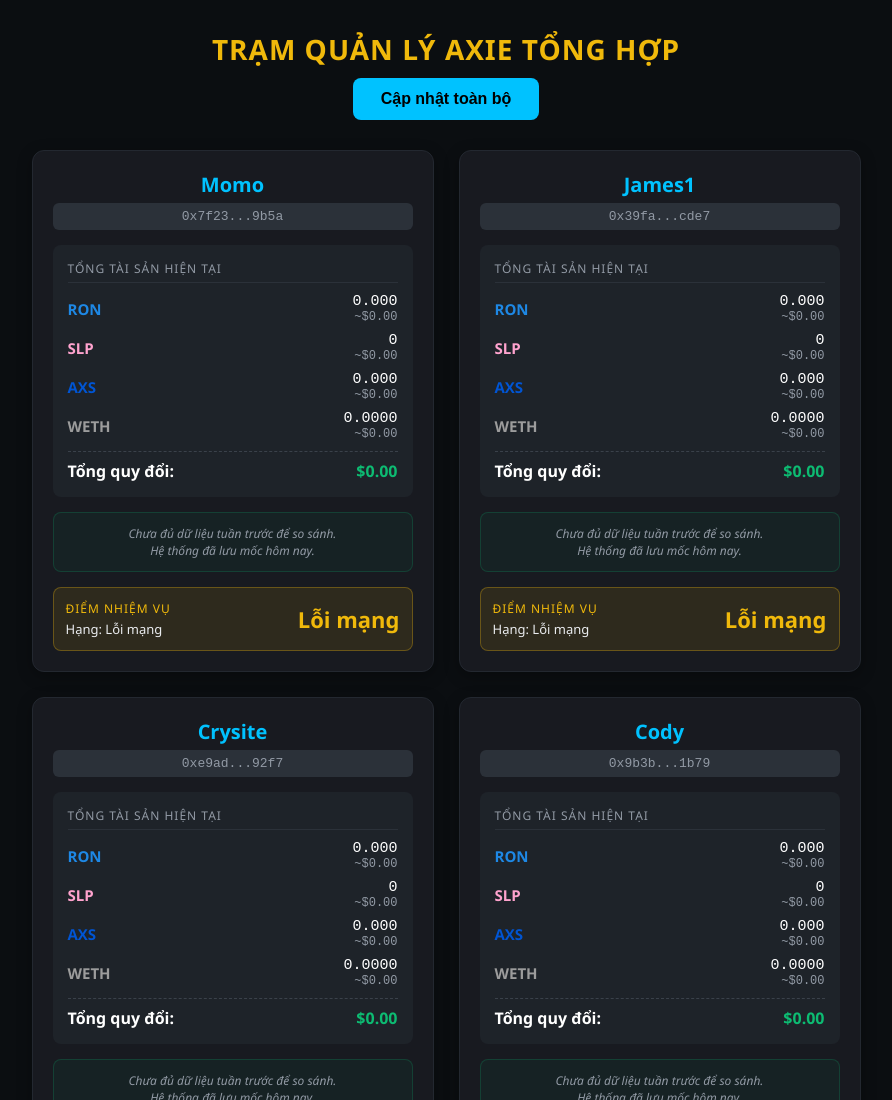
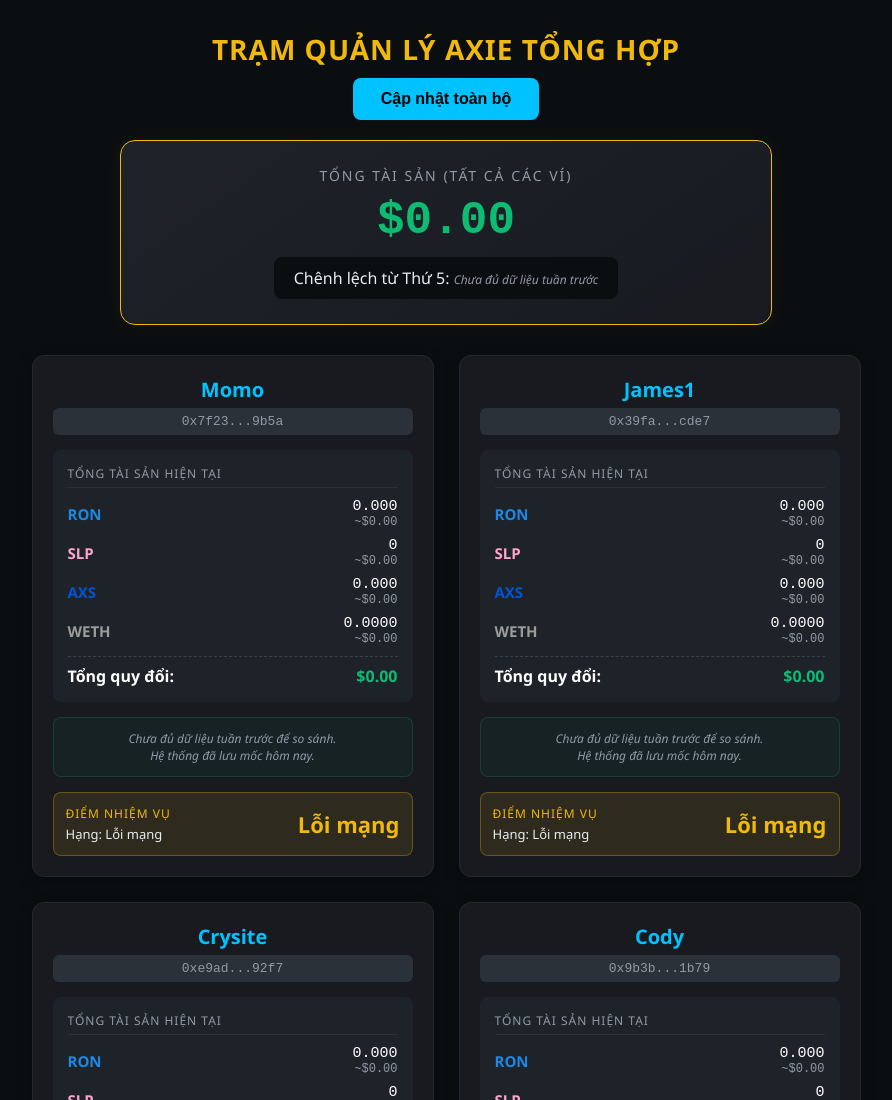
Before and after one commit to james95it/axie101, a plain HTML site: page index.html in a window 1280 px wide. Shown: the top 1100 px of the page, without its empty margins (194-1086 px from the left). Drawn offline with Linux system fonts and the light colour scheme; no server answers.

Commit message:
Update index.html

```diff
--- a/index.html
+++ b/index.html
@@ -15,7 +15,7 @@
         }
         .dashboard-header {
             text-align: center;
-            margin-bottom: 30px;
+            margin-bottom: 20px;
         }
         .dashboard-title {
             color: #f0b90b;
@@ -25,6 +25,42 @@
             text-transform: uppercase;
             letter-spacing: 1px;
         }
+
+        /* CSS CHỈNH SỬA: Thêm giao diện cho Bảng Tổng Kết */
+        .summary-section {
+            background: linear-gradient(145deg, #1e2329, #181a20);
+            border-radius: 15px;
+            padding: 25px;
+            max-width: 600px;
+            margin: 0 auto 30px auto;
+            text-align: center;
+            border: 1px solid #f0b90b;
+            box-shadow: 0 0 20px rgba(240, 185, 11, 0.05);
+            display: none; /* Ẩn khi chưa có dữ liệu */
+        }
+        .summary-title {
+            color: #929aa5;
+            font-size: 14px;
+            text-transform: uppercase;
+            letter-spacing: 2px;
+            margin-bottom: 10px;
+        }
+        .summary-value {
+            font-size: 46px;
+            font-weight: bold;
+            color: #0dbb72;
+            margin-bottom: 10px;
+            font-family: monospace;
+        }
+        .summary-diff {
+            font-size: 16px;
+            color: #eaecef;
+            background-color: #0b0e11;
+            padding: 10px 20px;
+            border-radius: 8px;
+            display: inline-block;
+        }
+
         .wallets-list {
             display: flex;
             flex-wrap: wrap;
@@ -187,6 +223,14 @@
     <button onclick="updateDashboard()" id="refreshBtn">Cập nhật toàn bộ</button>
 </div>
 
+<div id="summarySection" class="summary-section">
+    <div class="summary-title">Tổng Tài Sản (Tất cả các ví)</div>
+    <div class="summary-value" id="grandTotalValue">$0.00</div>
+    <div class="summary-diff" id="grandTotalDiffContainer">
+        Chênh lệch từ Thứ 5: <span id="grandTotalDiffValue" class="text-gray">Đang tính toán...</span>
+    </div>
+</div>
+
 <div class="wallets-list" id="walletsList"></div>
 
 <script>
@@ -195,7 +239,7 @@
 
     const SLP_CONTRACT = "0xa8754b9fa15fc18bb59458815510e40a12cd2014";
     const AXS_CONTRACT = "0x97a9107c1793bc407d6f527b77e7fff4d812bece";
-    const STAKED_AXS_CONTRACT = "0x05b0bb3c1c320b280501b86706c3551995bc8571"; // Cập nhật: Thêm hợp đồng AXS đang Stake
+    const STAKED_AXS_CONTRACT = "0x05b0bb3c1c320b280501b86706c3551995bc8571";
     const WETH_CONTRACT = "0xc99a6a985ed2cac1ef41640596c5a5f9f4e19ef5";
 
     const wallets = [
@@ -304,7 +348,6 @@
         } catch (e) { return { ron: 0, slp: 0, axs: 0, weth: 0 }; }
     }
 
-    // Cập nhật: Hàm chuyển đổi chuẩn BigInt siêu chính xác chống tràn số
     function hexToDec(hexStr, decimals) {
         if (!hexStr || hexStr === "0x" || hexStr === "0x0") return 0;
         try {
@@ -317,7 +360,6 @@
             const cleanAddress = address.toLowerCase().replace("0x", "");
             const balanceDataParam = "0x70a08231" + "000000000000000000000000" + cleanAddress;
 
-            // Bổ sung: Gửi request lấy cả AXS thường và Staked AXS
             const [ronRes, slpRes, axsRes, wethRes, stakedAxsRes] = await Promise.all([
                 fetch(roninRpcUrl, { method: 'POST', headers: {'Content-Type': 'application/json'}, body: JSON.stringify({jsonrpc:"2.0", method:"eth_getBalance", params:[address, "latest"], id:1}) }),
                 fetch(roninRpcUrl, { method: 'POST', headers: {'Content-Type': 'application/json'}, body: JSON.stringify({jsonrpc:"2.0", method:"eth_call", params:[{to: SLP_CONTRACT, data: balanceDataParam}, "latest"], id:2}) }),
@@ -332,7 +374,6 @@
             const wethData = await wethRes.json();
             const stakedAxsData = await stakedAxsRes.json();
 
-            // Tính tổng AXS (Có sẵn + Đang Stake)
             const totalAxs = hexToDec(axsData.result, 18) + hexToDec(stakedAxsData.result, 18);
 
             return {
@@ -345,7 +386,7 @@
     }
 
     async function fetchBountyData(address, authToken) {
-        if(!authToken) return { bp: "Thiếu Token", rank: "---" };
+        if(!authToken) return { bp: "---", rank: "---" };
         const rawBody = JSON.stringify({
             operationName: "GetQuestsSeasonStatsAndUserRank",
             variables: { user: address, includeUserRank: true, leaderboardType: "WeeklyPremierQuestPoints" },
@@ -363,10 +404,21 @@
     async function updateDashboard() {
         const listEl = document.getElementById("walletsList");
         const btn = document.getElementById("refreshBtn");
+        const summarySection = document.getElementById("summarySection");
+        const grandTotalValueEl = document.getElementById("grandTotalValue");
+        const grandTotalDiffValueEl = document.getElementById("grandTotalDiffValue");
 
         btn.innerText = "Đang lấy dữ liệu...";
         btn.disabled = true;
         listEl.innerHTML = "";
+
+        // Tạm ẩn bảng tổng kết khi đang tải
+        summarySection.style.display = "none";
+
+        // Biến tính tổng
+        let grandTotalUsd = 0;
+        let grandTotalDiffUsd = 0;
+        let hasAtLeastOneDiffData = false;
 
         const prices = await fetchLivePrices();
 
@@ -381,6 +433,7 @@
             ]);
 
             const totalUsd = (assets.ron * prices.ron) + (assets.slp * prices.slp) + (assets.axs * prices.axs) + (assets.weth * prices.weth);
+            grandTotalUsd += totalUsd; // Cộng dồn vào biến tổng
 
             const diffStats = processFarmingDiff(wallet.address, assets);
             let diffHtml = "";
@@ -388,7 +441,10 @@
             if (!diffStats) {
                 diffHtml = `<div class="diff-section"><div class="text-gray">Chưa đủ dữ liệu tuần trước để so sánh.<br>Hệ thống đã lưu mốc hôm nay.</div></div>`;
             } else {
+                hasAtLeastOneDiffData = true;
                 const diffUsd = (diffStats.ron * prices.ron) + (diffStats.slp * prices.slp) + (diffStats.axs * prices.axs) + (diffStats.weth * prices.weth);
+                grandTotalDiffUsd += diffUsd; // Cộng dồn chênh lệch vào biến tổng
+
                 const diffUsdClass = diffUsd > 0 ? "text-green" : (diffUsd < 0 ? "text-red" : "");
                 const diffUsdSign = diffUsd > 0 ? "+" : "";
 
@@ -468,6 +524,23 @@
             `;
         }
 
+        // --- CODE MỚI: Cập nhật giao diện Bảng Tổng Kết ---
+        grandTotalValueEl.innerText = `$${grandTotalUsd.toFixed(2)}`;
+
+        if (!hasAtLeastOneDiffData) {
+            grandTotalDiffValueEl.className = "text-gray";
+            grandTotalDiffValueEl.innerText = "Chưa đủ dữ liệu tuần trước";
+        } else {
+            const grandSign = grandTotalDiffUsd > 0 ? "+" : "";
+            const grandClass = grandTotalDiffUsd > 0 ? "text-green" : (grandTotalDiffUsd < 0 ? "text-red" : "text-gray");
+            grandTotalDiffValueEl.className = grandClass;
+            grandTotalDiffValueEl.style.fontWeight = "bold";
+            grandTotalDiffValueEl.style.fontFamily = "monospace";
+            grandTotalDiffValueEl.innerText = `${grandSign}$${grandTotalDiffUsd.toFixed(2)}`;
+        }
+
+        summarySection.style.display = "block"; // Hiện bảng tổng kết sau khi load xong
+
         btn.innerText = "Cập nhật toàn bộ";
         btn.disabled = false;
     }
```
